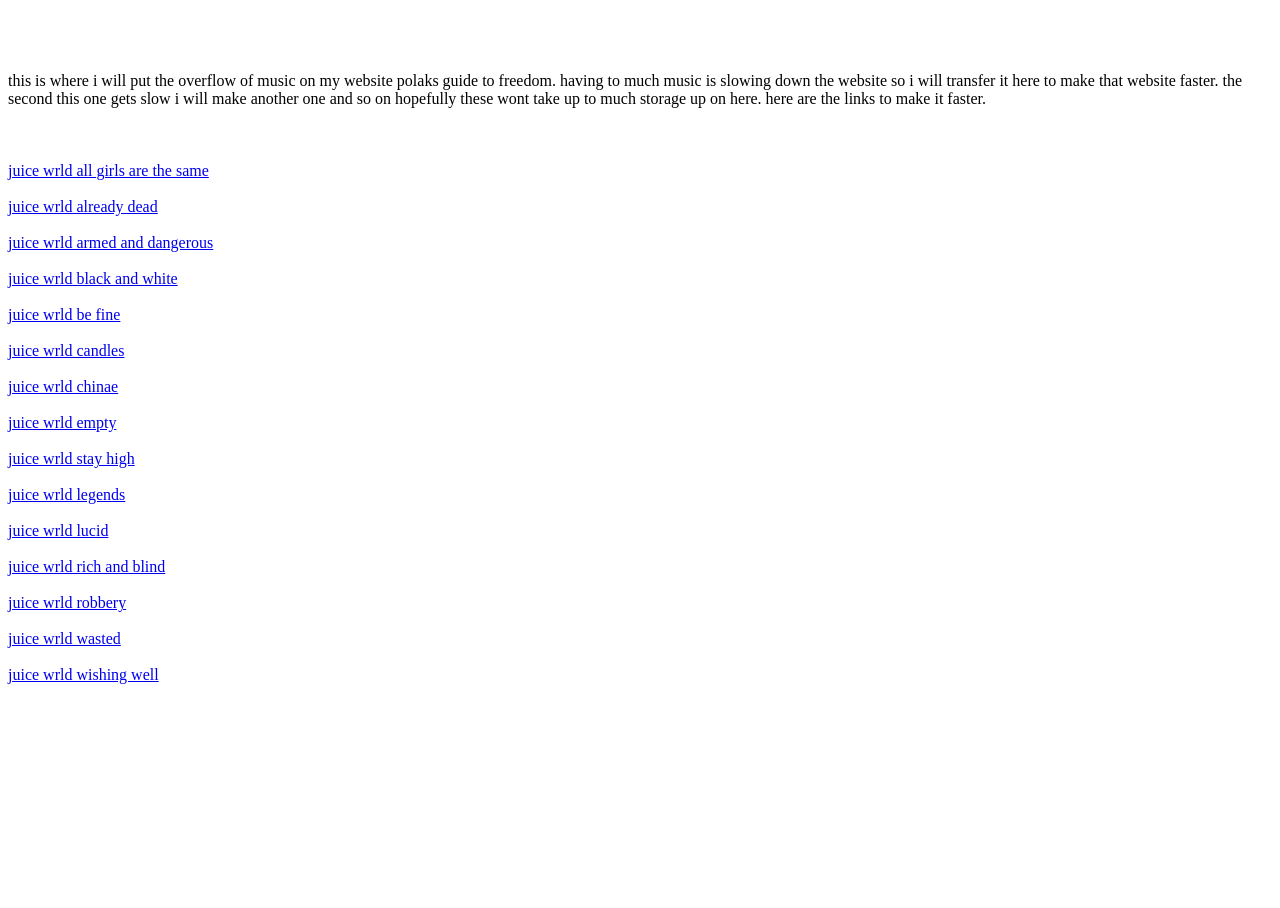
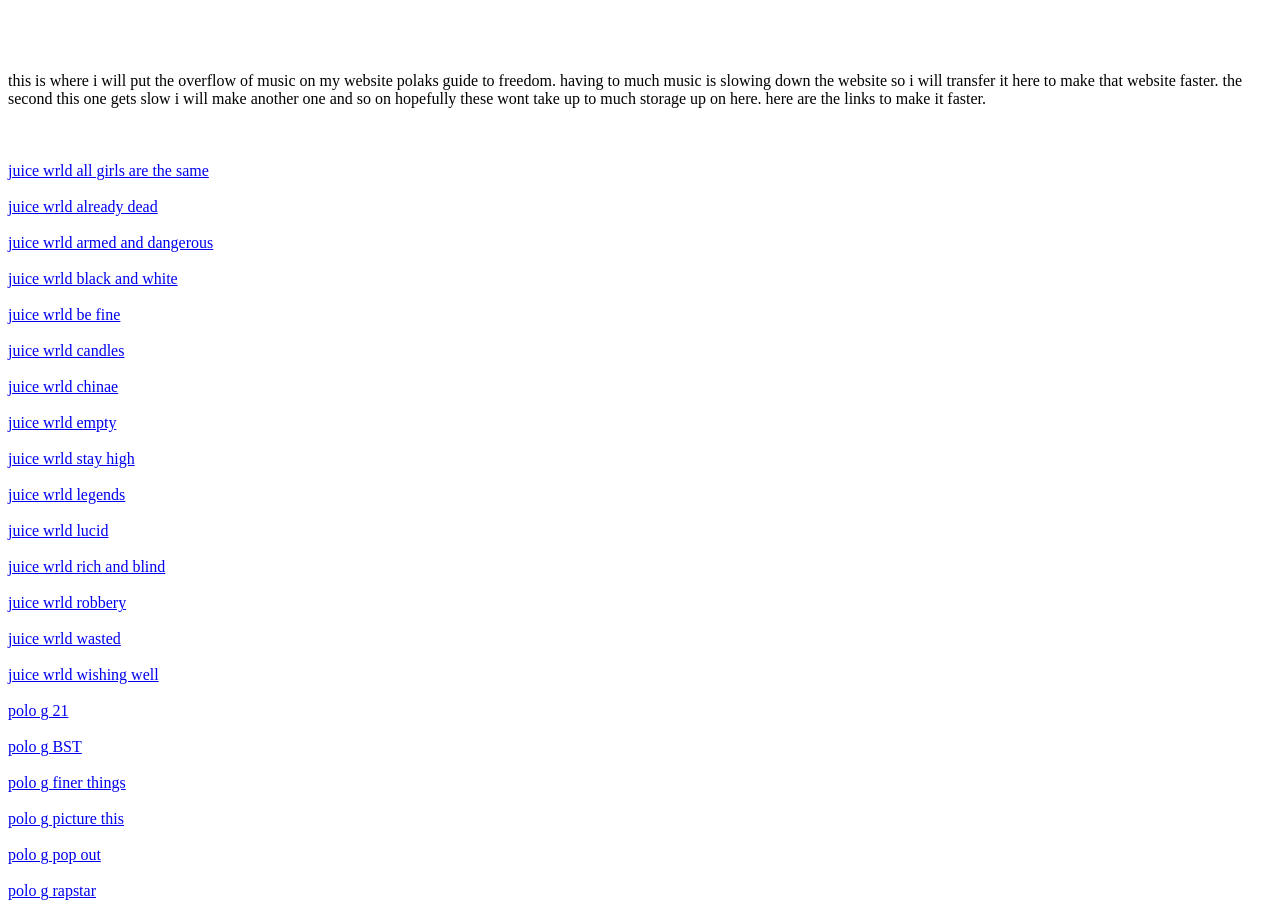
Before and after one commit to alvarclicker/newmusic, a plain HTML site: page index.html in a window 1280 px wide. Shown: the part 66-974 px from the top of the page. Before the commit the page ends 800 px from the top, so only its background shows below. Drawn offline with Linux system fonts and the light colour scheme.

Commit message:
Update index.html

```diff
--- a/index.html
+++ b/index.html
@@ -32,3 +32,15 @@ the second this one gets slow i will make another one and so on hopefully these
 <a href="juicewrld/juicewasted.html">juice wrld wasted</a>
  <br> <br>
 <a href="juicewrld/juicewish.html">juice wrld wishing well</a>
+ <br> <br>
+<a href="polog/PoloG21.html">polo g 21</a>
+ <br> <br>
+<a href="polog/PoloGBST.html">polo g BST</a>
+ <br> <br>
+<a href="polog/PoloGFinerThings.html">polo g finer things</a>
+ <br> <br>
+<a href="polog/PoloGPictureThis.html">polo g picture this</a>
+ <br> <br>
+<a href="polog/PoloGPopOut.html">polo g pop out</a>
+ <br> <br>
+<a href="polog/PoloGRAPSTAR.html">polo g rapstar</a>
```
